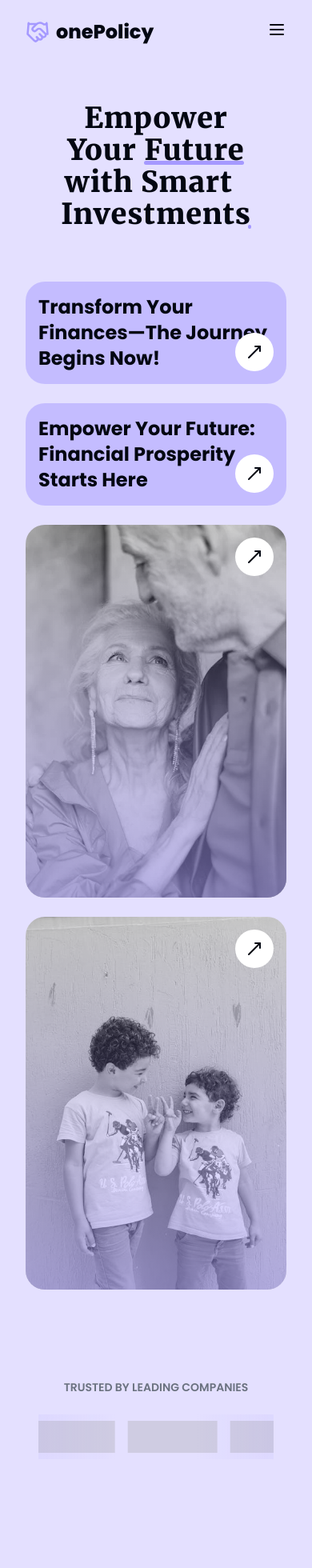
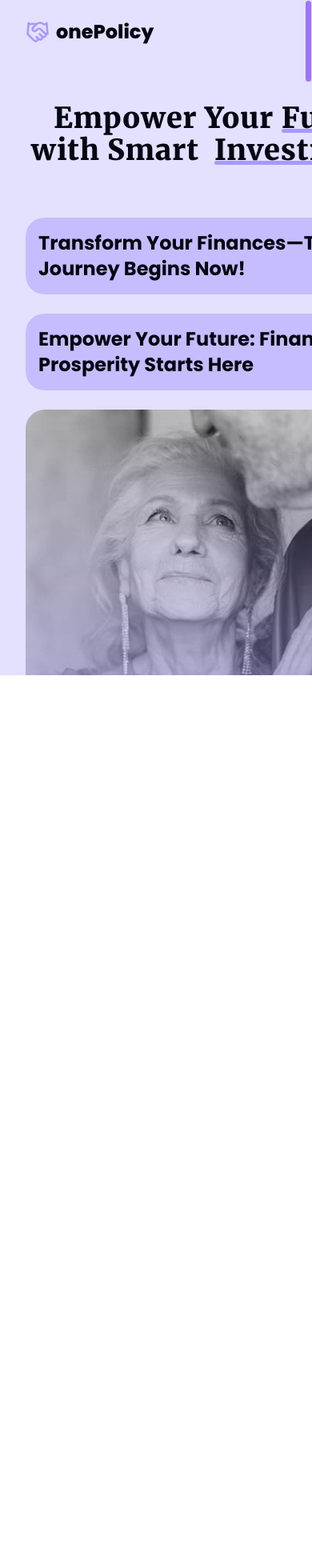
Before and after one commit to ivishalgautam/policy-insurance, a Next.js app: page / in a window 390 px wide. Shown: the top 1960 px of the page at 80% size. After the commit the page ends 844 px from the top, so only its background shows below. Built offline with nearby package versions, Linux system fonts and the light colour scheme; grey boxes are pictures that could not be loaded.

Commit message:
made more responsive

```diff
--- a/components/cards/insurance.jsx
+++ b/components/cards/insurance.jsx
@@ -22,16 +22,16 @@ export default function InsuranceCard({
   return (
     <div
       className={cn(
-        "mx-auto max-w-6xl items-center justify-center gap-8 space-y-10 lg:flex lg:space-y-0",
+        "mx-auto max-w-6xl items-center justify-center gap-8 space-y-10 md:flex lg:space-y-0",
         className,
       )}
     >
-      <FadeUp x={-20}>
+      <FadeUp x={-20} className="flex-2 lg:flex-1">
         <div>
           <div className="space-y-6">
             <div className="flex items-center justify-start gap-2">
               <FaPlusSquare className="text-primary" size={30} />
-              <Muted>{small}</Muted>
+              <Muted className={"text-xs sm:text-sm"}>{small}</Muted>
             </div>
 
             <Heading text={heading} />
@@ -45,9 +45,9 @@ export default function InsuranceCard({
         </div>
       </FadeUp>
 
-      <FadeUp x={20}>
+      <FadeUp x={20} className="flex-1">
         <div className={cn("flex items-center lg:justify-center")}>
-          <figure className="size-[400px] overflow-hidden rounded-2xl">
+          <figure className="size-[300px] overflow-hidden rounded-2xl lg:size-[400px]">
             <Image
               src={imgUrl}
               width={400}
--- a/components/hero.jsx
+++ b/components/hero.jsx
@@ -32,6 +32,7 @@ export default function Hero() {
                     height={200}
                     alt=""
                     className="h-full w-full object-cover object-center grayscale transition-all duration-300 group-hover:scale-110 group-hover:grayscale-0"
+                    priority
                   />
                 </figure>
               </Card>
@@ -68,6 +69,7 @@ export default function Hero() {
                     height={200}
                     alt=""
                     className="h-full w-full object-cover object-center grayscale transition-all duration-300 group-hover:scale-110 group-hover:grayscale-0"
+                    priority
                   />
                 </figure>
               </Card>
--- a/components/insurances.jsx
+++ b/components/insurances.jsx
@@ -3,15 +3,27 @@ import InsuranceCard from "./cards/insurance";
 
 export default function Insurances() {
   return (
-    <section className="space-y-24 py-28">
-      <div className="container">
-        <InsuranceCard imgUrl={"/images/insurance1.webp"} />
-      </div>
-      <div className="container">
+    <section className="py-28">
+      <div className="container space-y-24">
+        <InsuranceCard
+          imgUrl={"/images/insurance1.webp"}
+          heading="Secure Your Future with Term Insurance"
+          small="Affordable protection for your loved ones."
+          paragraphs={[
+            "Secure your family's future with an affordable term insurance plan. Ensure financial protection against uncertainties and give your loved ones the security they deserve, no matter what life brings",
+            "Affordable term insurance offers peace of mind and financial security for your family in case of unexpected events.",
+          ]}
+        />
         <InsuranceCard
           imgUrl={"/images/insurance2.webp"}
           order="reverse"
-          className="flex-row-reverse gap-24"
+          className="flex-row-reverse"
+          heading="Protect Your Health, Secure Your Future"
+          small="Complete coverage for your health needs."
+          paragraphs={[
+            "Stay protected with comprehensive health insurance that covers medical expenses and ensures access to quality care. Safeguard your health and avoid financial strain with reliable health coverage options.",
+            "Comprehensive health insurance provides financial protection and access to top-tier medical care when you need it most.",
+          ]}
         />
       </div>
     </section>
--- a/components/layout/index.js
+++ b/components/layout/index.js
@@ -1,9 +1,11 @@
 import React from "react";
 import Navbar from "../../components/navbar";
 import Footer from "../footer";
+import { ScrollArea } from "../ui/scroll-area";
 
 export default function Layout({ children }) {
   return (
+    <ScrollArea className="h-screen">
       <div className="relative">
         <div className="absolute left-0 top-0 w-full">
           <Navbar />
@@ -11,5 +13,6 @@ export default function Layout({ children }) {
         {children}
         <Footer />
       </div>
+    </ScrollArea>
   );
 }
--- a/components/testimonials.jsx
+++ b/components/testimonials.jsx
@@ -4,7 +4,7 @@ import { cn } from "@/lib/utils";
 import { motion } from "framer-motion";
 import { Marquee } from "@/components/ui/marquee";
 import { TestimonialCard } from "./cards/testimonial";
-import { testimonials } from "@/data/testimonials";
+import { testimonials } from "@/data/data";
 
 export function Testimonials() {
   return (
--- /dev/null
+++ b/components/ui/scroll-area.jsx
@@ -0,0 +1,46 @@
+"use client";
+
+import * as React from "react";
+import * as ScrollAreaPrimitive from "@radix-ui/react-scroll-area";
+
+import { cn } from "@/lib/utils";
+
+const ScrollArea = React.forwardRef(
+  ({ className, children, ...props }, ref) => (
+    <ScrollAreaPrimitive.Root
+      ref={ref}
+      className={cn("relative overflow-hidden", className)}
+      {...props}
+    >
+      <ScrollAreaPrimitive.Viewport className="h-full w-full rounded-[inherit]">
+        {children}
+      </ScrollAreaPrimitive.Viewport>
+      <ScrollBar />
+      <ScrollAreaPrimitive.Corner />
+    </ScrollAreaPrimitive.Root>
+  ),
+);
+ScrollArea.displayName = ScrollAreaPrimitive.Root.displayName;
+
+const ScrollBar = React.forwardRef(
+  ({ className, orientation = "vertical", ...props }, ref) => (
+    <ScrollAreaPrimitive.ScrollAreaScrollbar
+      ref={ref}
+      orientation={orientation}
+      className={cn(
+        "flex touch-none select-none transition-colors",
+        orientation === "vertical" &&
+          "h-full w-2.5 border-l border-l-transparent p-[1px]",
+        orientation === "horizontal" &&
+          "h-2.5 flex-col border-t border-t-transparent p-[1px]",
+        className,
+      )}
+      {...props}
+    >
+      <ScrollAreaPrimitive.ScrollAreaThumb className="relative flex-1 rounded-full bg-secondary mix-blend-color-burn" />
+    </ScrollAreaPrimitive.ScrollAreaScrollbar>
+  ),
+);
+ScrollBar.displayName = ScrollAreaPrimitive.ScrollAreaScrollbar.displayName;
+
+export { ScrollArea, ScrollBar };
--- a/components/why-us.jsx
+++ b/components/why-us.jsx
@@ -4,6 +4,7 @@ import { HovermeButton } from "./ui/hover-me-button";
 import Heading from "./heading";
 import FadeUp from "./fade-up";
 import Balancer from "react-wrap-balancer";
+import { whyChooseUs } from "@/data/data";
 
 export default function WhyUs() {
   return (
@@ -11,20 +12,18 @@ export default function WhyUs() {
       <div className="container space-y-16 text-white">
         <H3 className={"font-merriweather"}>Why Us?</H3>
 
-        <div className="grid grid-cols-[repeat(auto-fit,minmax(300px,1fr))] gap-8">
-          {Array.from({ length: 3 }).map((_, key) => (
+        <div className="grid grid-cols-[repeat(auto-fit,minmax(300px,1fr))] gap-12">
+          {whyChooseUs.map((item, key) => (
             <FadeUp key={key} y={20} delay={key * 0.2}>
               <div className="space-y-2 md:space-y-6">
-                <Small className={"font-medium text-white/70"}>
-                  Simplicity
+                <Small
+                  className={"font-merriweather font-medium text-white/70"}
+                >
+                  {item.subheading}
                 </Small>
-                <Heading text={"Lorem ipsum dolor sit amet consectetur."} />
+                <Heading text={item.heading} />
                 <p className="text-sm text-white/70">
-                  <Balancer>
-                    Lorem ipsum dolor sit amet consectetur, adipisicing elit.
-                    Doloremque ea dicta dolorem! Animi quibusdam aliquid nostrum
-                    placeat a ducimus cumque?
-                  </Balancer>
+                  <Balancer>{item.paragraph}</Balancer>
                 </p>
               </div>
             </FadeUp>
--- a/data/testimonials.jsx
+++ b/data/data.js
@@ -146,3 +146,24 @@ export const testimonials = [
     ),
   },
 ];
+
+export const whyChooseUs = [
+  {
+    heading: "Why Trust Us for Your Insurance Solutions",
+    subheading: "Reliability",
+    paragraph:
+      "Choose us for reliable coverage that protects your future. Our expert team offers customized insurance options, ensuring security and peace of mind at every stage of life.",
+  },
+  {
+    heading: "Your Partner in Financial Protection",
+    subheading: "Commitment",
+    paragraph:
+      "With a strong commitment to your security, we provide affordable and comprehensive insurance plans. Our team ensures that your needs are met with tailored coverage for long-term protection.",
+  },
+  {
+    heading: "Insurance Made Simple and Secure",
+    subheading: "Expertise",
+    paragraph:
+      "Backed by years of expertise, we offer simple, transparent, and effective insurance solutions. Our focus is on delivering the right coverage to suit your unique needs with ease.",
+  },
+];
--- a/package.json
+++ b/package.json
@@ -12,6 +12,7 @@
     "@radix-ui/react-avatar": "^1.1.2",
     "@radix-ui/react-dialog": "^1.1.4",
     "@radix-ui/react-label": "^2.1.1",
+    "@radix-ui/react-scroll-area": "^1.2.2",
     "@radix-ui/react-slot": "^1.1.1",
     "@radix-ui/react-toast": "^1.2.4",
     "class-variance-authority": "^0.7.1",
```
Also changed, not shown: 1 other file (tests, documents, lock files or other folders). Lines whose indentation alone changed are shown as unchanged.
